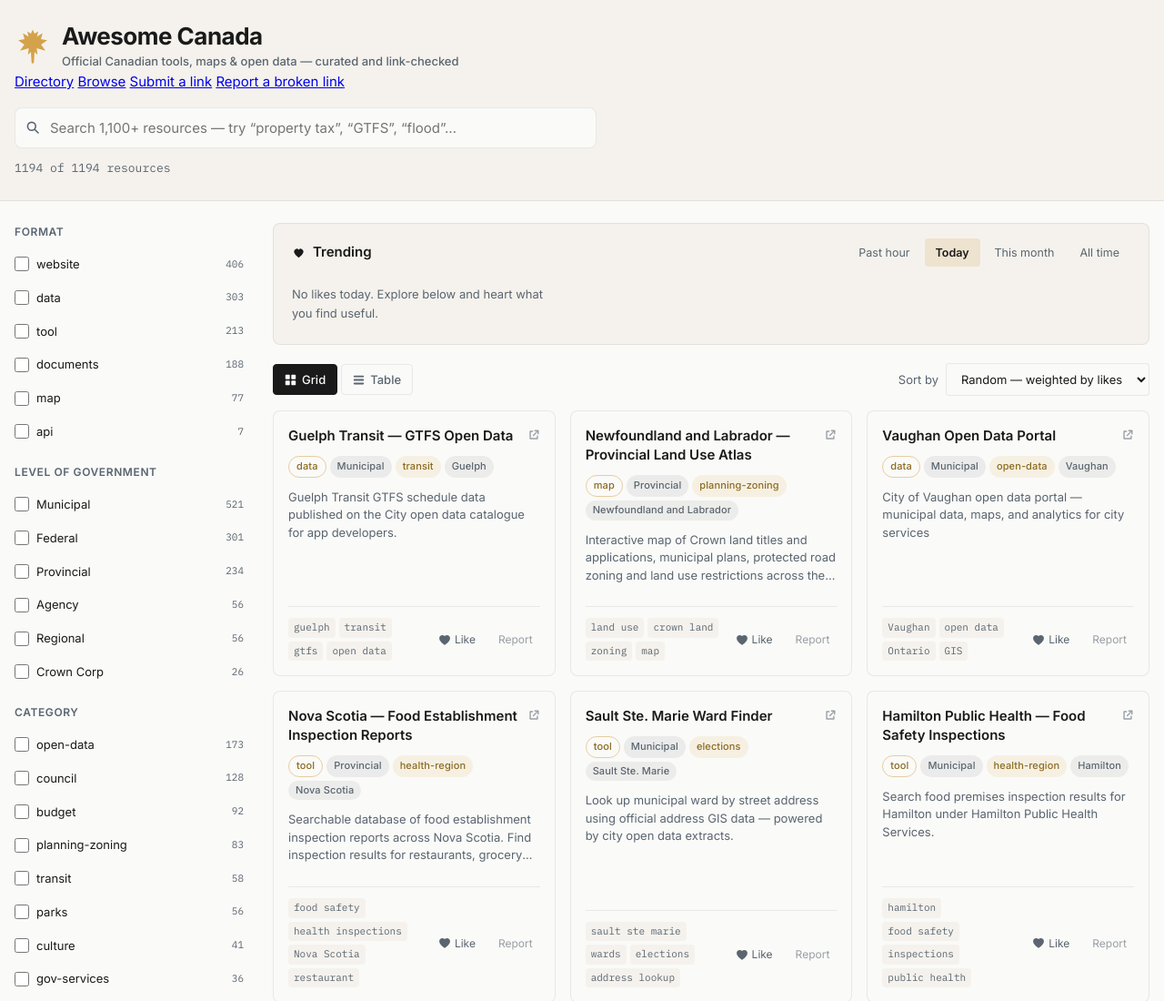
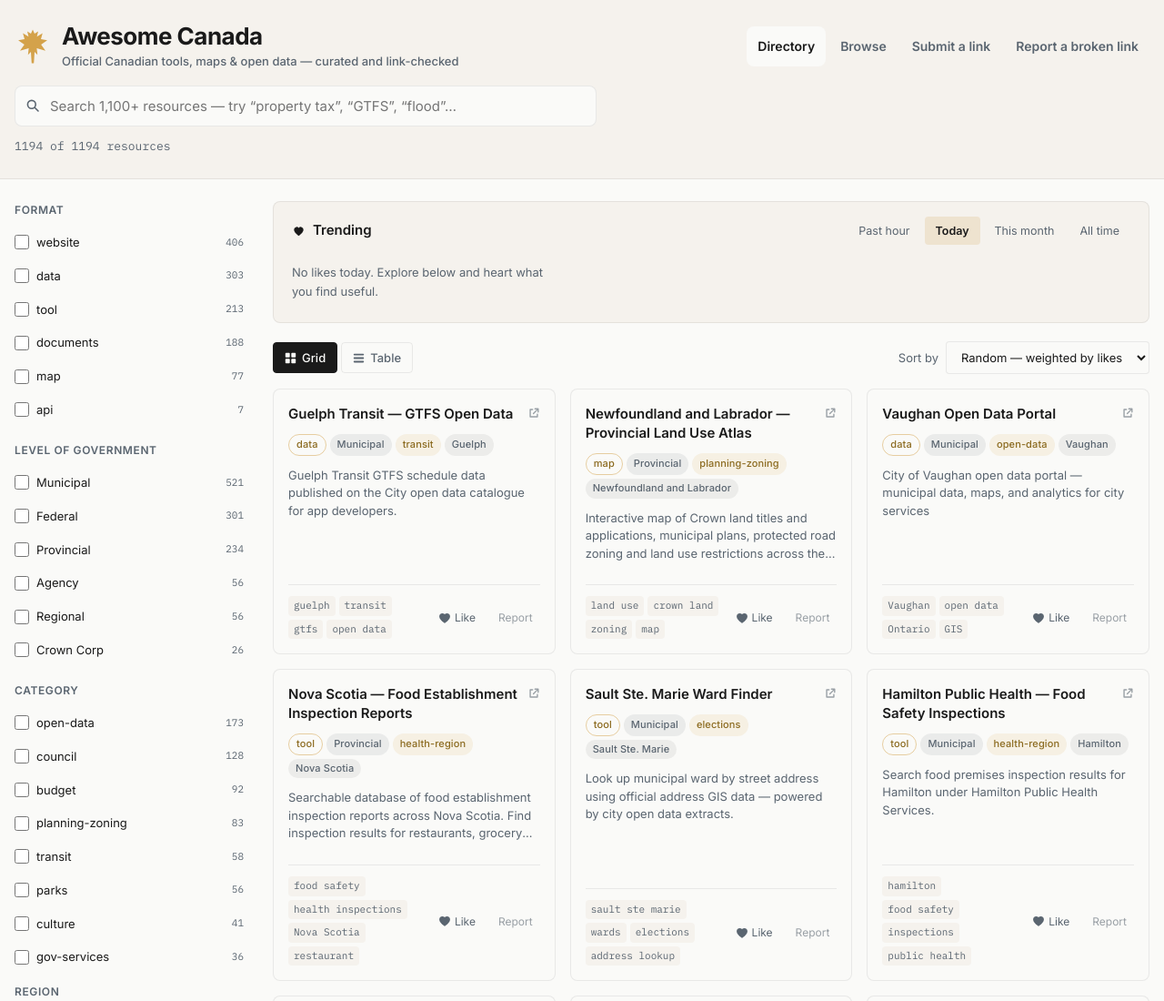
Before and after one commit to wra-sol/awesome-canada, a plain HTML site: page site/index.html in a window 1280 px wide. Shown: the top 1100 px of the page at 91% size. Drawn offline with Linux system fonts and the light colour scheme; no server answers.

Commit message:
styles: ship .site-nav block — styles the nav markup already deployed on index/browse

```diff
--- a/site/css/styles.css
+++ b/site/css/styles.css
@@ -62,7 +62,55 @@ body {
 }
 
 .header-top {
+  display: flex;
+  align-items: center;
+  justify-content: space-between;
+  gap: var(--space-4) var(--space-6);
   margin-bottom: var(--space-4);
+}
+
+/* Main nav — identical on every page */
+.site-nav {
+  display: flex;
+  align-items: center;
+  flex-wrap: wrap;
+  gap: var(--space-1);
+}
+
+.site-nav a {
+  display: inline-flex;
+  align-items: center;
+  min-height: 44px;
+  padding: var(--space-2) var(--space-3);
+  border-radius: var(--radius-md);
+  font-size: 14px;
+  font-weight: 600;
+  color: var(--color-slate);
+  text-decoration: none;
+  transition: background 150ms ease, color 150ms ease;
+}
+
+.site-nav a:hover {
+  background: var(--color-warm-white);
+  color: var(--color-charcoal);
+}
+
+.site-nav a[aria-current="page"] {
+  background: var(--color-warm-white);
+  color: var(--color-charcoal);
+}
+
+.site-nav a:focus-visible {
+  outline: 2px solid var(--color-amber);
+  outline-offset: 2px;
+}
+
+@media (max-width: 900px) {
+  .header-top {
+    flex-direction: column;
+    align-items: flex-start;
+    gap: var(--space-3);
+  }
 }
 
 .brand {
```
